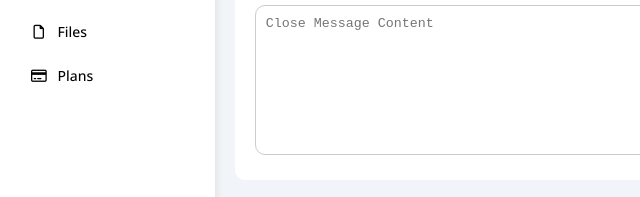
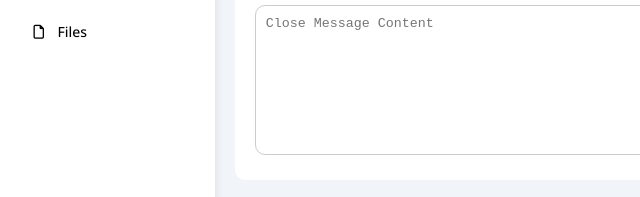
Before and after one commit to esraa237/Dishcon, a plain HTML site: page settings.html in a window 1280 px wide. Shown: the part 347-544 px from the top of the page, 0-640 px from the left. Drawn offline with nearby package versions, Linux system fonts and the light colour scheme.

Commit message:
Edit Sidebar ---> Finish Setting page

```diff
--- a/settings.html
+++ b/settings.html
@@ -59,12 +59,6 @@
                 <a class="d-flex aligncenter fs-14 c-black rad-6 p-10" href="files.html">
                   <i class="fa-regular fa-file fa-fw"></i>
                   <span class="fs-14 hide-mobile">Files</span>
-                </a>
-              </li>
-              <li>
-                <a class="d-flex aligncenter fs-14 c-black rad-6 p-10" href="plans.html">
-                  <i class="fa-regular fa-credit-card fa-fw"></i>
-                  <span class="fs-14 hide-mobile">Plans</span>
                 </a>
               </li>
         </ul>
```
